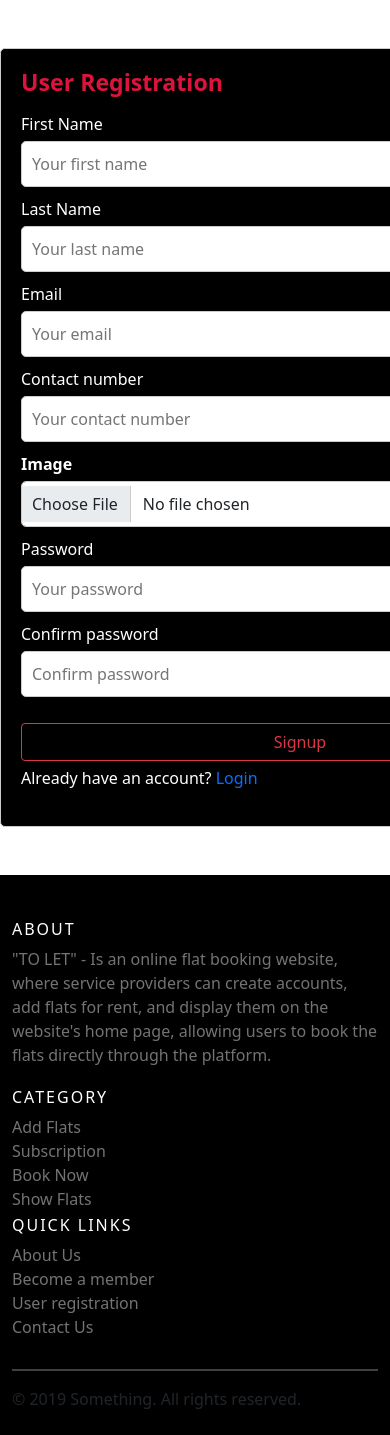
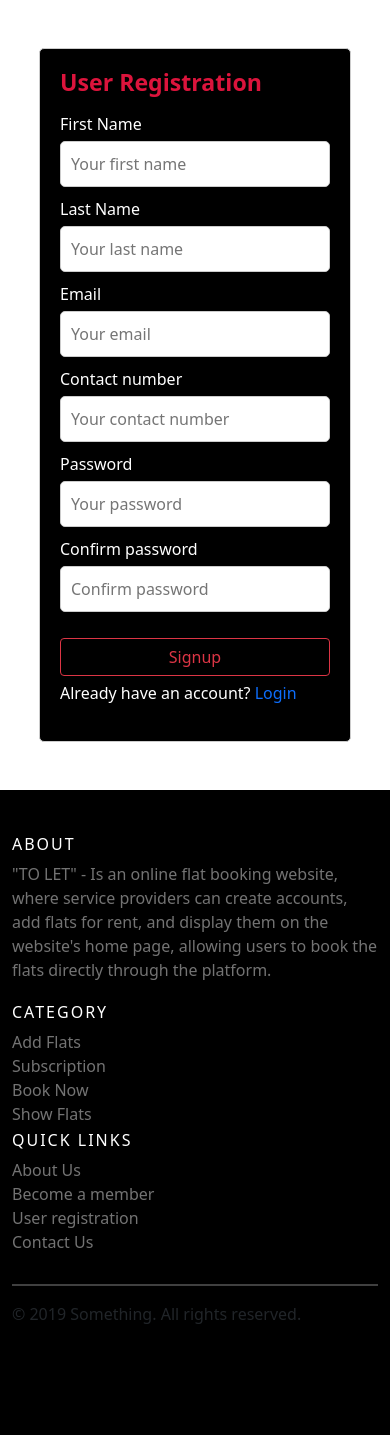
Before and after one commit to kanhapatil/TO-LET, a Django app: page /usersignup/ in a window 390 px wide; the page is wider, and only the part inside the window is pictured. Shown: the part 59-1494 px from the top of that part. After the commit the page ends 1383 px from the top of that part, so only its background shows below. Run offline with Django 4.2, Linux system fonts and the light colour scheme.

Commit message:
fourth commit

```diff
--- a/AddFlat/models.py
+++ b/AddFlat/models.py
@@ -5,7 +5,6 @@ from django.contrib.auth.models import User
 class FlatOwner(models.Model):
     user =  models.ForeignKey(User, on_delete=models.CASCADE)
     mobile = models.CharField(max_length=15, null=True)
-    image = models.FileField(upload_to="media", null=True)
     type = models.CharField(max_length=15, null=True)
     status = models.CharField(max_length=20, null=True)
 
@@ -32,7 +31,6 @@ class AddFlat(models.Model):
 class UserModel(models.Model):
     user = models.ForeignKey(User, on_delete=models.CASCADE)
     mobile = models.CharField(max_length=15, null=True)
-    image = models.FileField(upload_to="media", null=True)
     type = models.CharField(max_length=15, null=True)
     status = models.CharField(max_length=20, null=True)
 
--- a/AddFlat/templates/Base.html
+++ b/AddFlat/templates/Base.html
@@ -7,6 +7,11 @@
 
     <!-------------------BootStrap CSS CDN---------------------------------->
     <link href="https://cdn.jsdelivr.net/npm/bootstrap@5.0.2/dist/css/bootstrap.min.css" rel="stylesheet" integrity="sha384-EVSTQN3/azprG1Anm3QDgpJLIm9Nao0Yz1ztcQTwFspd3yD65VohhpuuCOmLASjC" crossorigin="anonymous">
+
+    <link
+      href="https://fonts.googleapis.com/css2?family=Gochi+Hand&family=Lobster&display=swap"
+      rel="stylesheet"
+    />
     <title>Base File</title>
 
     <style>
--- a/AddFlat/templates/OwnerNavbar.html
+++ b/AddFlat/templates/OwnerNavbar.html
@@ -27,7 +27,7 @@
 
             <ul class="navbar-nav me-auto mb-2 mb-lg-0">
               <li class="nav-item">
-                  <a class="nav-link active" aria-current="page" style="color: white; margin-left: 20px;">{{request.user.first_name}} {{request.user.last_name}}</a>
+                  <a class="nav-link active" aria-current="page" style="color: white; margin-left: 20px; font-weight: 700; text-decoration: underline; text-underline-offset: 2px;">{{request.user.first_name}} {{request.user.last_name}}</a>
               </li>
           </ul>
 
--- a/AddFlat/templates/UserPages/UserSignup.html
+++ b/AddFlat/templates/UserPages/UserSignup.html
@@ -9,6 +9,19 @@
     border: 1px solid #ccc;
     border-radius: 5px;
     background-color: black;
+    }
+
+    @media screen and (max-width:820px) {
+      .form1 {
+        width: 60%;
+      }
+    }
+
+
+    @media screen and (max-width:440px) {
+      .form1 {
+        width: 80%;
+      }
     }
 
     .input1 {
@@ -30,7 +43,6 @@
     font-weight: 700;
 }
 </style>
-
 
 <form method="POST" class="form1 mt-5" enctype="multipart/form-data">{% csrf_token %}
     <h3 class="heading">User Registration</h3>
@@ -55,13 +67,6 @@
         <div class="col-md-6">
             <label for="contact">Contact number</label>
             <input class="input1" type="text" name="contact" placeholder="Your contact number" required>
-        </div>
-    </div>
-
-    <div class="row">
-        <div class="col-md-12">
-            <label for="image"><b>Image</b></label>
-            <input type="file" class="form-control input1" id="image" name="image" required>
         </div>
     </div>
 
--- /dev/null
+++ b/AddFlat/templates/UserPages/Userdashoard.html
@@ -0,0 +1 @@
+<h1>Userdashoard</h1>
--- a/AddFlat/views.py
+++ b/AddFlat/views.py
@@ -17,7 +17,6 @@ def OwnerSignup(request):
     if request.method == 'POST':
         f = request.POST['fname']
         l = request.POST['lname']
-        i = request.FILES['image']
         p = request.POST['pwd']
         e = request.POST['email']
         con = request.POST['contact']
@@ -30,7 +29,7 @@ def OwnerSignup(request):
         elif p == cp:
             try:
                 user = User.objects.create_user(first_name=f, last_name=l, username=e, password=p)
-                FlatOwner.objects.create(user=user, mobile=con, image=i, type='Owner', status="Pending")
+                FlatOwner.objects.create(user=user, mobile=con, type='Owner', status="Pending")
                 error="no"
             except:
                 error="yes"
@@ -68,7 +67,6 @@ def OwnerLogin(request):
 def Logout(request):
     if not request.user.is_authenticated:
         return redirect("ownerlogin")
-
     logout(request)
     return redirect('/')
 
@@ -170,7 +168,6 @@ def UserSignup(request):
     if request.method == 'POST':
         f = request.POST['fname']
         l = request.POST['lname']
-        i = request.FILES['image']
         p = request.POST['pwd']
         e = request.POST['email']
         con = request.POST['contact']
@@ -183,7 +180,7 @@ def UserSignup(request):
         elif p == cp:
             try:
                 user = User.objects.create_user(first_name=f, last_name=l, username=e, password=p)
-                UserModel.objects.create(user=user, mobile=con, image=i, type='user', status="Accept")
+                UserModel.objects.create(user=user, mobile=con, type='user', status="Accept")
                 error = "no"
             except:
                 error = "yes"
@@ -214,3 +211,8 @@ def UserLogin(request):
 
     d = {'error': error}
     return render(request, 'UserPages/UserLogin.html', d)
+
+
+# USER DASHBOARD
+def Userdashoard(request):
+    return render(request, "UserPages/Userdashoard.html")
--- a/ToLet/settings.py
+++ b/ToLet/settings.py
@@ -50,6 +50,7 @@ MIDDLEWARE = [
     'django.contrib.messages.middleware.MessageMiddleware',
     'django.middleware.clickjacking.XFrameOptionsMiddleware',
 ]
+
 
 ROOT_URLCONF = 'ToLet.urls'
 
--- a/ToLet/urls.py
+++ b/ToLet/urls.py
@@ -34,6 +34,7 @@ urlpatterns = [
     # Path's for user
     path('usersignup/', UserSignup, name="usersignup"),
     path('userlogin/', UserLogin, name="userlogin"),
+    path('userdashoard/', Userdashoard, name="userdashoard"),
 ]
 if settings.DEBUG:
     urlpatterns += static(settings.MEDIA_URL, document_root=settings.MEDIA_ROOT)
```
Also changed, not shown: AddFlat/templates/AddFlats.html (+19 -7 lines), AddFlat/templates/EditFlat.html (+14 -1 lines), AddFlat/templates/OwnerDashboard.html (+14 -2 lines), AddFlat/templates/OwnerLogin.html (+13 -0 lines), AddFlat/templates/OwnerSignup.html (+13 -7 lines), AddFlat/templates/UserPages/UserLogin.html (+15 -1 lines), AddFlat/migrations/0012_remove_usermodel_image.py (added), AddFlat/migrations/0013_remove_flatowner_image.py (added), AddFlat/templates/Navbar.html (line endings or trailing spaces), db.sqlite3.
